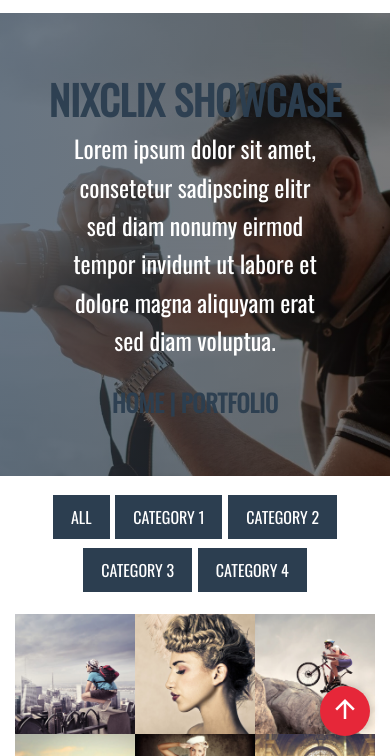
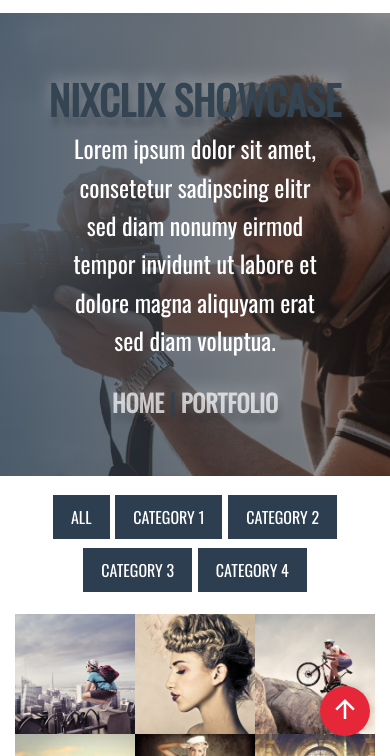
Before and after one commit to Arvind-Maddala/lenze-photography, a plain HTML site: page index.html in a window 390 px wide. Shown: the part 88-844 px from the top of the page. Drawn offline with nearby package versions, Linux system fonts and the light colour scheme.

Commit message:
text shadow

```diff
--- a/style.css
+++ b/style.css
@@ -539,6 +539,9 @@ margin-top:10px;
 .header__context h1{
   margin-top: 1.5rem;
   font-size:2.5rem;
+  color: var(--gray);
+  text-shadow: 2px 8px 6px rgba(0,0,0,0.2),
+               0px -5px 16px rgba(255,255,255,0.3);
 }
 .header__context p{
   width: 80%;
@@ -546,8 +549,11 @@ margin-top:10px;
 
 }
 
-.header__home , .header__portfolio {
+.header__home, .header__portfolio {
   color: var(--light-graygray);
+  color: rgba(255, 255, 255, 0.705);
+  text-shadow: 2px 8px 6px rgba(0,0,0,0.2),
+  0px -5px 16px rgba(255,255,255,0.3);
 }
 
 /* Filter-gallery */
@@ -663,7 +669,7 @@ margin-top:10px;
   background: url("./images/photographer-beard-mobile.jpeg") no-repeat center/cover;
 }
 .header__overlay {
-  background-image: linear-gradient(to right,rgba(44, 62, 80, 0.7),rgba(0,0,0, 0.5));
+  background-image: linear-gradient(to right,rgba(44, 62, 80, 0.8),rgba(36, 28, 28, 0.445));
   height:100%;
   width: 100%;
   color:white;
```
